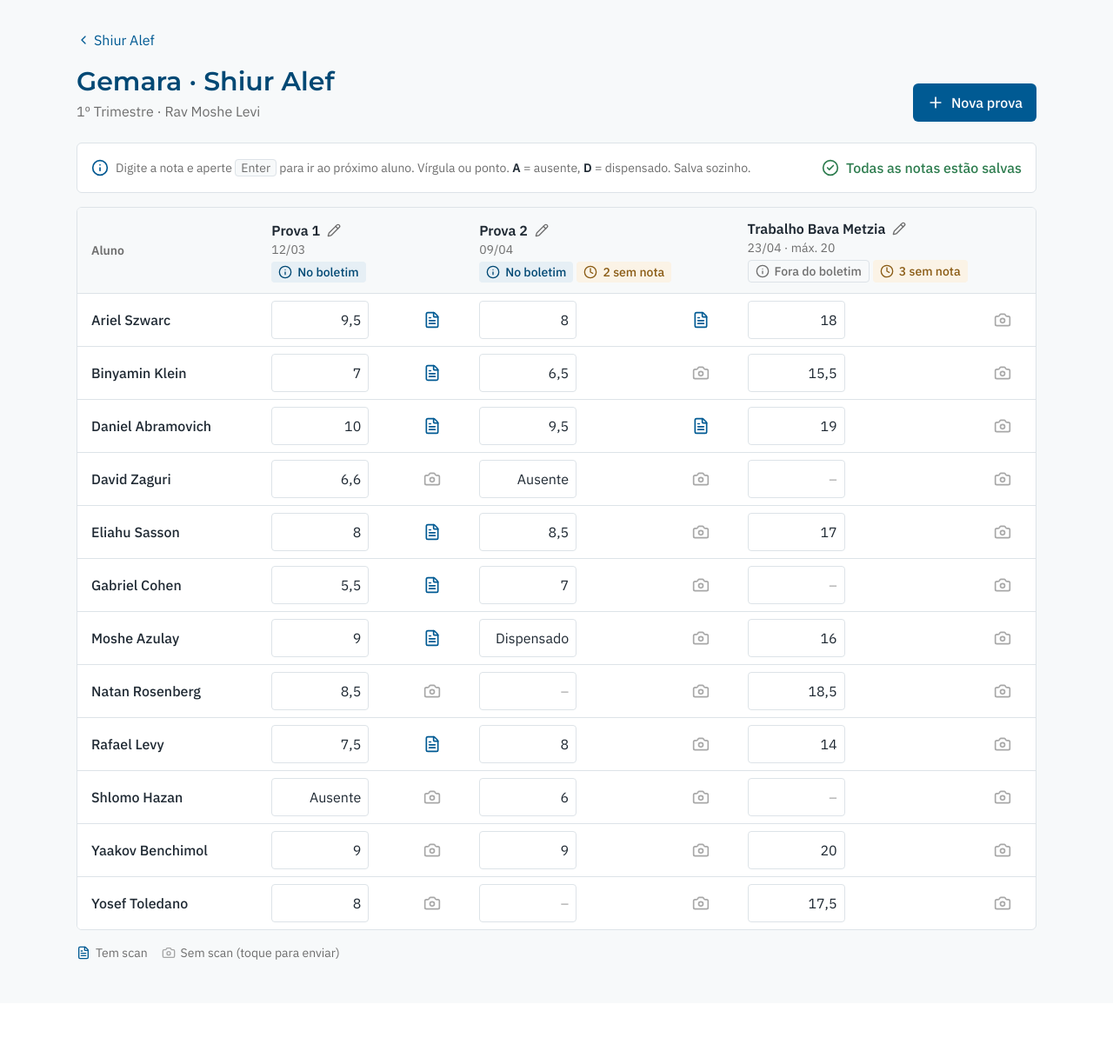
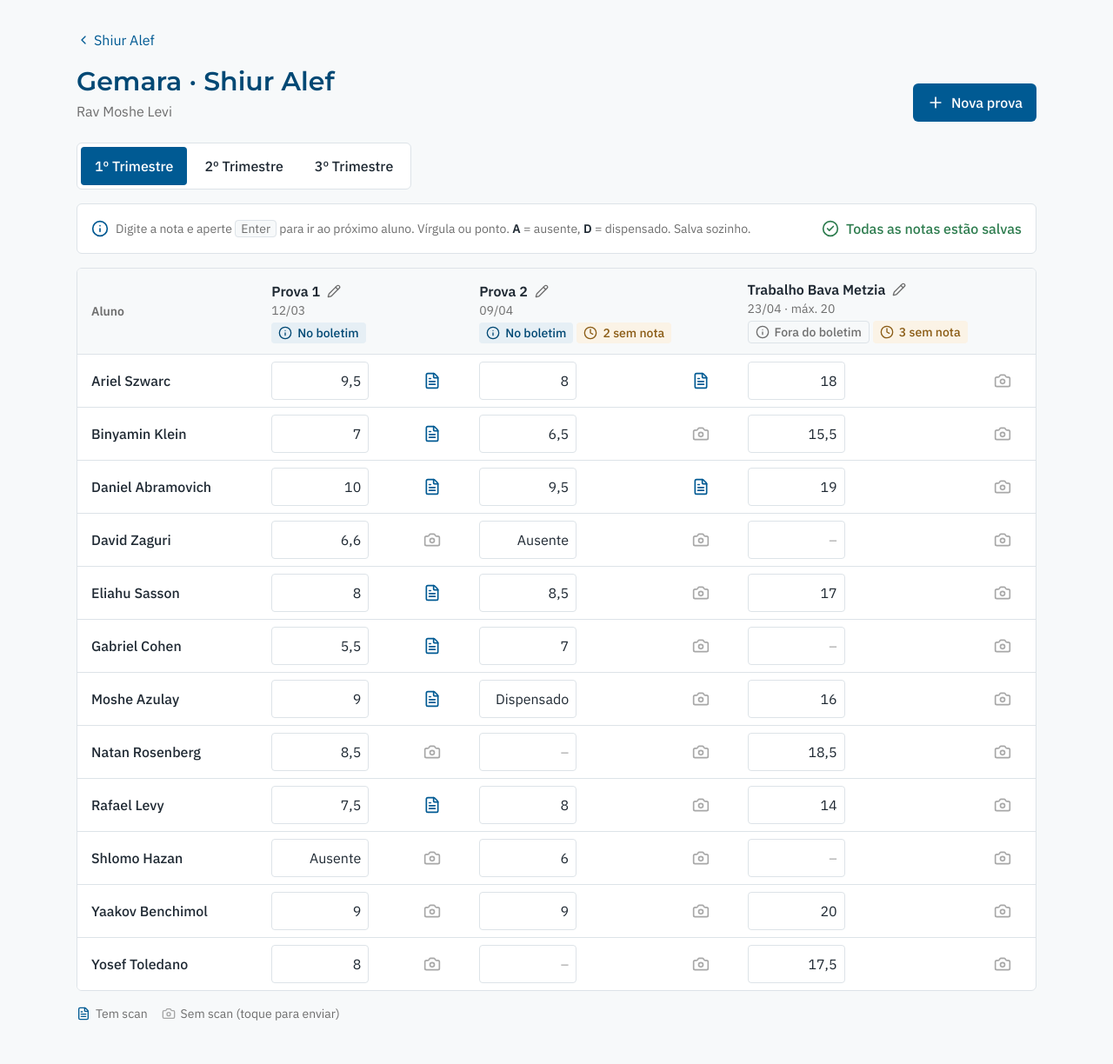
Before and after one commit to eliah-shammah-projects/boletim-kodesh, a Flask app: page /prototipo/notas in a window 1280 px wide. Shown: the part 72-1296 px from the top of the page at 87% size. Before the commit the page ends 1176 px from the top, so only its background shows below. Run offline with Flask 3, Linux system fonts and the light colour scheme; style sheets or scripts are compiled from the project's sources.

Commit message:
Fase 1: trimestres no shiur e na grade de notas
Botões 1º/2º/3º Trimestre na tela do shiur e na grade de notas. A
janela Nova prova mostra em qual trimestre a prova vai entrar.

Co-Authored-By: Claude Opus 5.5 <noreply@anthropic.com>

```diff
--- /dev/null
+++ b/app/templates/prototype/_term_tabs.html
@@ -0,0 +1,8 @@
+{# Botões 1º / 2º / 3º Trimestre. Precisa de um x-data com `term` em volta. #}
+<div class="inline-grid grid-cols-3 gap-1 rounded-md border border-border bg-white p-1" role="tablist" aria-label="Trimestre">
+  {% for n in (1, 2, 3) %}
+  <button type="button" role="tab" @click="term = {{ n }}" :aria-selected="term === {{ n }}"
+    class="min-h-11 rounded-sm px-3 font-medium whitespace-nowrap sm:px-4"
+    :class="term === {{ n }} ? 'bg-primary text-white' : 'text-text hover:bg-primary-light'">{{ n }}º Trimestre</button>
+  {% endfor %}
+</div>
--- a/app/templates/prototype/grades.html
+++ b/app/templates/prototype/grades.html
@@ -3,11 +3,20 @@
 {% block title %}Notas · Gemara{% endblock %}
 {% block scripts %}<script src="{{ url_for('static', filename='js/grade-grid.js') }}" defer></script>{% endblock %}
 {% block content %}
-{% call page_header("Gemara · Shiur Alef", d.TERM["name"] ~ " · " ~ d.RABBIS["levi"], back_href=url_for("prototype.shiur"), back_label="Shiur Alef") %}
+<div x-data="{ term: 1 }">
+{% call page_header("Gemara · Shiur Alef", d.RABBIS["levi"], back_href=url_for("prototype.shiur"), back_label="Shiur Alef") %}
   {{ button("Nova prova", icon_name="plus", attrs={"data-open-dialog": "nova-prova"}) }}
 {% endcall %}
 
-<div x-data="gradeGrid()" class="grid gap-4">
+<div class="grid gap-4">
+<div>{% include "prototype/_term_tabs.html" %}</div>
+{% for n in (2, 3) %}
+<div x-show="term === {{ n }}" x-cloak>
+  {% from "components/ui.html" import empty_state %}
+  {% call empty_state("Nenhuma prova de Gemara no " ~ n ~ "º trimestre ainda.", "clipboard-list") %}{{ button("Criar a primeira prova", icon_name="plus", attrs={"data-open-dialog": "nova-prova"}) }}{% endcall %}
+</div>
+{% endfor %}
+<div x-show="term === 1" x-data="gradeGrid()" class="grid gap-4">
   <div class="flex flex-col gap-3 rounded-md border border-border bg-white p-4 sm:flex-row sm:items-center sm:justify-between">
     <p class="flex items-start gap-2 text-sm text-gray">
       {{ icon("info", "size-5 text-primary") }}
@@ -90,15 +99,17 @@
     <span class="flex items-center gap-1.5"><span class="text-gray/60">{{ icon("camera", "size-4") }}</span>Sem scan (toque para enviar)</span>
   </p>
 </div>
+</div>
 {% from "components/forms.html" import text_input %}
 <dialog id="nova-prova" aria-labelledby="nova-prova-title"
   class="m-auto w-[calc(100%-2rem)] max-w-md rounded-md border border-border bg-white p-0 text-text shadow-md">
   <form method="dialog" class="grid gap-5 p-5 sm:p-6" x-data="{ name: '' }"
-    @submit="if ($event.submitter && $event.submitter.value === 'save') $dispatch('notify', {kind: 'success', message: (name || 'Prova') + ' criada. A coluna aparece na grade.'})">
+    @submit="if ($event.submitter && $event.submitter.value === 'save') $dispatch('notify', {kind: 'success', message: (name || 'Prova') + ' criada no ' + term + 'º trimestre.'})">
     <div class="flex items-start justify-between gap-3">
       <div>
         <h2 id="nova-prova-title" class="text-xl">Nova prova</h2>
-        <p class="mt-1 text-gray">Gemara · Shiur Alef · {{ d.TERM["name"] }}</p>
+        <p class="mt-1 text-gray">Gemara · Shiur Alef</p>
+        <p class="mt-2 inline-flex items-center gap-1.5 rounded-sm bg-primary-light px-2 py-1 font-semibold text-primary-dark">{{ icon("calendar-check", "size-4") }}Vai para o <span x-text="term + 'º Trimestre'">1º Trimestre</span></p>
       </div>
       <button type="submit" value="cancel" formnovalidate class="-m-2 p-2 text-gray hover:text-text" aria-label="Fechar">{{ icon("x") }}</button>
     </div>
@@ -117,4 +128,5 @@
     </div>
   </form>
 </dialog>
+</div>
 {% endblock %}
```
Also changed, not shown: PLAN.md (+2 -1 lines), app/templates/prototype/shiur.html (+12 -1 lines).
